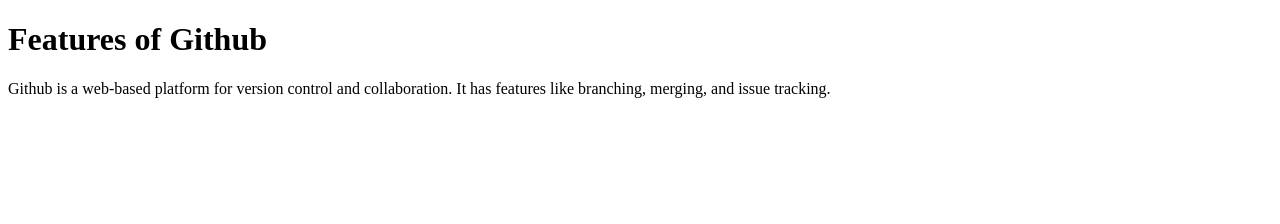
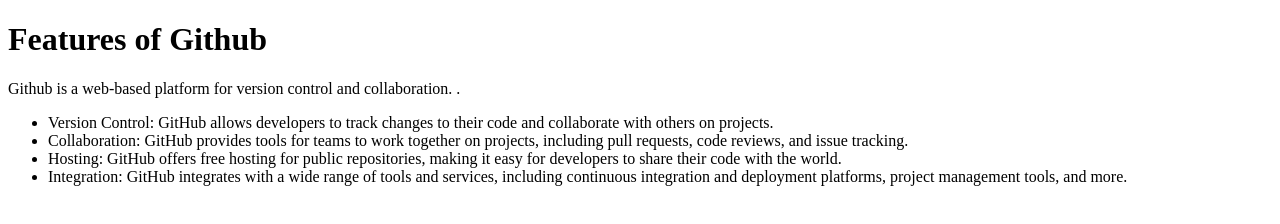
Before and after one commit to Prince-2000-8/module-6-git-workflow, a plain HTML site: page index.html in a window 1280 px wide. Drawn offline with Linux system fonts and the light colour scheme.

Commit message:
correcting the adding of features

```diff
--- a/index.html
+++ b/index.html
@@ -7,7 +7,12 @@
 </head>
 <body>
     <h1> Features of Github</h1>
-    <p>Github is a web-based platform for version control and collaboration. It has features like branching, merging, and issue tracking.</p>
+    <p>Github is a web-based platform for version control and collaboration. .</p>
+    <ul>
+        <li>Version Control: GitHub allows developers to track changes to their code and collaborate with others on projects.</li>
+        <li>Collaboration: GitHub provides tools for teams to work together on projects, including pull requests, code reviews, and issue tracking.</li>
+        <li>Hosting: GitHub offers free hosting for public repositories, making it easy for developers to share their code with the world.</li>
+        <li>Integration: GitHub integrates with a wide range of tools and services, including continuous integration and deployment platforms, project management tools, and more.</li>
 
 </body>
 </html>
```
